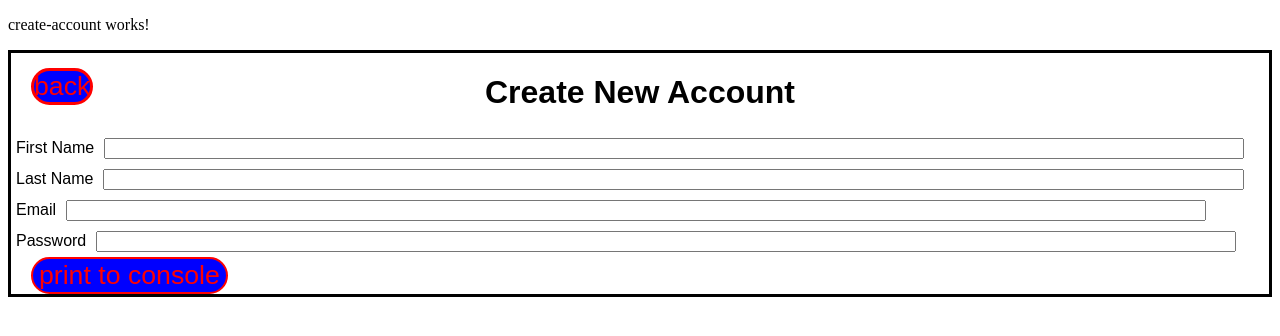
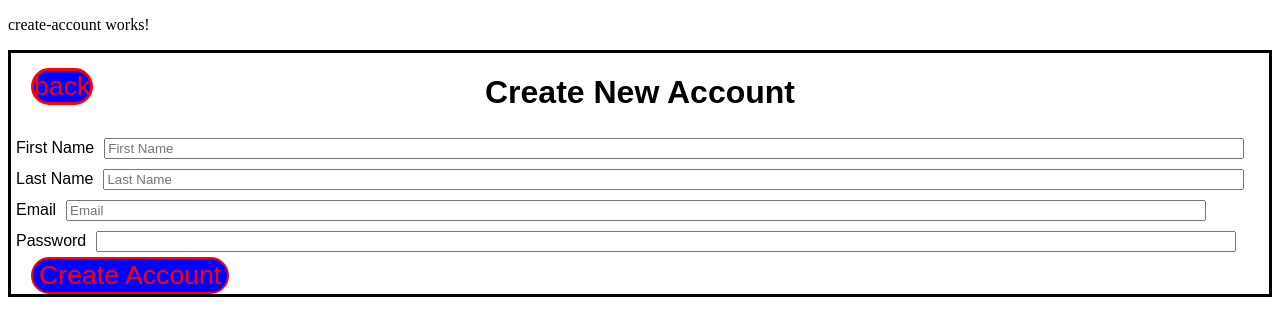
Before and after one commit to tweiss777/toDoListFrontEnd, an Angular app in the folder todoListFrontEnd/: page /create_account in a window 1280 px wide. Shown: the top 336 px of the page. Built offline with nearby package versions, Linux system fonts and the light colour scheme.

Commit message:
Added reactive form validation! validators required for the next 3 fields

```diff
--- a/todoListFrontEnd/src/app/app.module.ts
+++ b/todoListFrontEnd/src/app/app.module.ts
@@ -1,6 +1,6 @@
 import { BrowserModule } from '@angular/platform-browser';
 import { NgModule } from '@angular/core';
-import { FormsModule } from '@angular/forms'
+import { FormsModule, ReactiveFormsModule } from '@angular/forms'
 import { AppRoutingModule } from './app-routing.module';
 import { AppComponent } from './app.component';
 import { LoginComponent } from './login/login.component';
@@ -27,6 +27,7 @@ const routes: Routes = [
       BrowserModule,
       AppRoutingModule,
       FormsModule,
+      ReactiveFormsModule,
       RouterModule.forRoot(routes)
 
    ],
--- a/todoListFrontEnd/src/app/create-account/create-account.component.html
+++ b/todoListFrontEnd/src/app/create-account/create-account.component.html
@@ -1,22 +1,37 @@
 <p>create-account works!</p>
 <div class="create-account-container">
-    <!-- you need to add angular routing -->
+
+    <!-- this div holds the form validation errors if there are any -->
+    <div *ngIf="first_name.invalid && (first_name.dirty || first_name.touched)">
+        <div *ngIf="first_name.errors?.required">
+            First name is required
+        </div>
+        <div *ngIf="first_name.errors?.minlength">
+            your firstname must be greater than 20 characters.
+        </div>
+    </div>
+
     <a [routerLink]="['/login']">back</a>
     <h1>Create New Account</h1>
 
-    <label>First Name</label>
-    <input type="text" value="First Name" required [(ngModel)]="newAccount.first_name" /><br/>
 
-    <label>Last Name</label>
-    <input type="text" value="Last Name" required [(ngModel)]="newAccount.last_name"/><br/>
+    <form  [formGroup]="createAccountForm" (ngSubmit)=createAccount()>
+        <label>First Name</label>
+        <input id="first_name" type="text" placeholder="First Name" formControlName="first_name"/><br/>
+        <label>Last Name</label>
+        <input type="text" placeholder="Last Name" required formControlName="last_name"/><br/>
 
-    <label>Email</label>
-    <input type="email" value="Email" required [(ngModel)]="newAccount.email"/><br/>
+        <label>Email</label>
+        <input type="email" placeholder="Email" required formControlName="email"/><br/>
 
-    <label>Password</label>
-    <input type="password" required [(ngModel)]="newAccount.password"><br/>
-    <!-- This button will be used for debugging purposes -->
-    <button (click)="createAccount()">print to console</button>
+        <label>Password</label>
+        <input type="password" required formControlName="password"><br/>
+        <!-- This button will be used for debugging purposes -->
+        <button type="submit">Create Account</button>
+    </form >
+
+
+
 
 
 </div>
--- a/todoListFrontEnd/src/app/create-account/create-account.component.ts
+++ b/todoListFrontEnd/src/app/create-account/create-account.component.ts
@@ -1,5 +1,6 @@
 import { Component, OnInit } from '@angular/core';
 import { Account } from './../models/Account';
+import { FormGroup, FormControl, Validators } from '@angular/forms';
 
 @Component({
   selector: 'app-create-account',
@@ -15,15 +16,32 @@ export class CreateAccountComponent implements OnInit {
     password: '',
   };
 
+  createAccountForm: FormGroup;
+
   constructor() { }
 
   ngOnInit() {
+    {
+      this.createAccountForm = new FormGroup({
+        'first_name': new FormControl(this.newAccount.first_name,[Validators.required, Validators.minLength(20)]),
+        'last_name': new FormControl(this.newAccount.last_name,[Validators.required, Validators.minLength(20)]),
+        'email': new FormControl(this.newAccount.email,[Validators.required,Validators.minLength(20)]),
+        'password': new FormControl(this.newAccount.password,[Validators.required,Validators.minLength(20)])
+      },
 
+      );
+    }
+  }
+
+  get first_name(){
+    return this.createAccountForm.get('first_name');
   }
 
   // This function
   createAccount() {
-    console.log("Create account button pressed!")
+    console.log('Create account button pressed!')
+
+
   }
 
 
```
